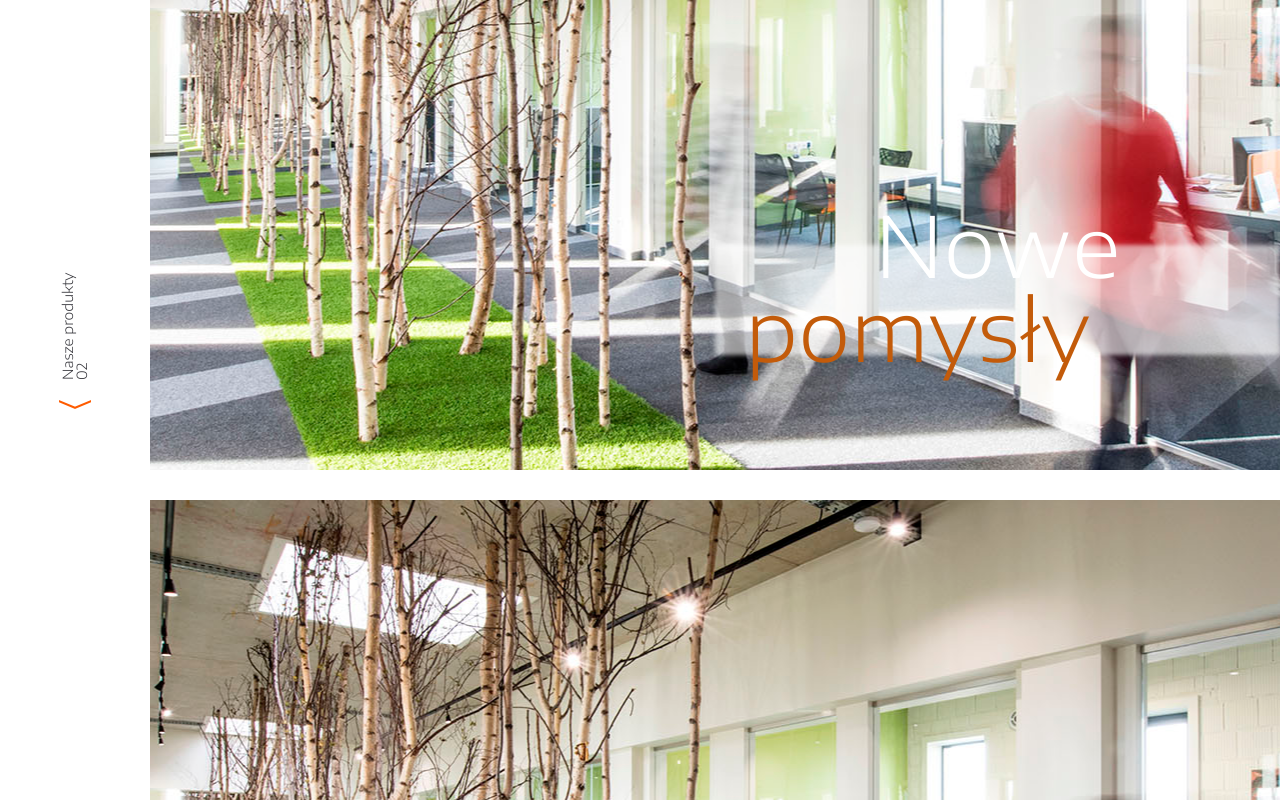
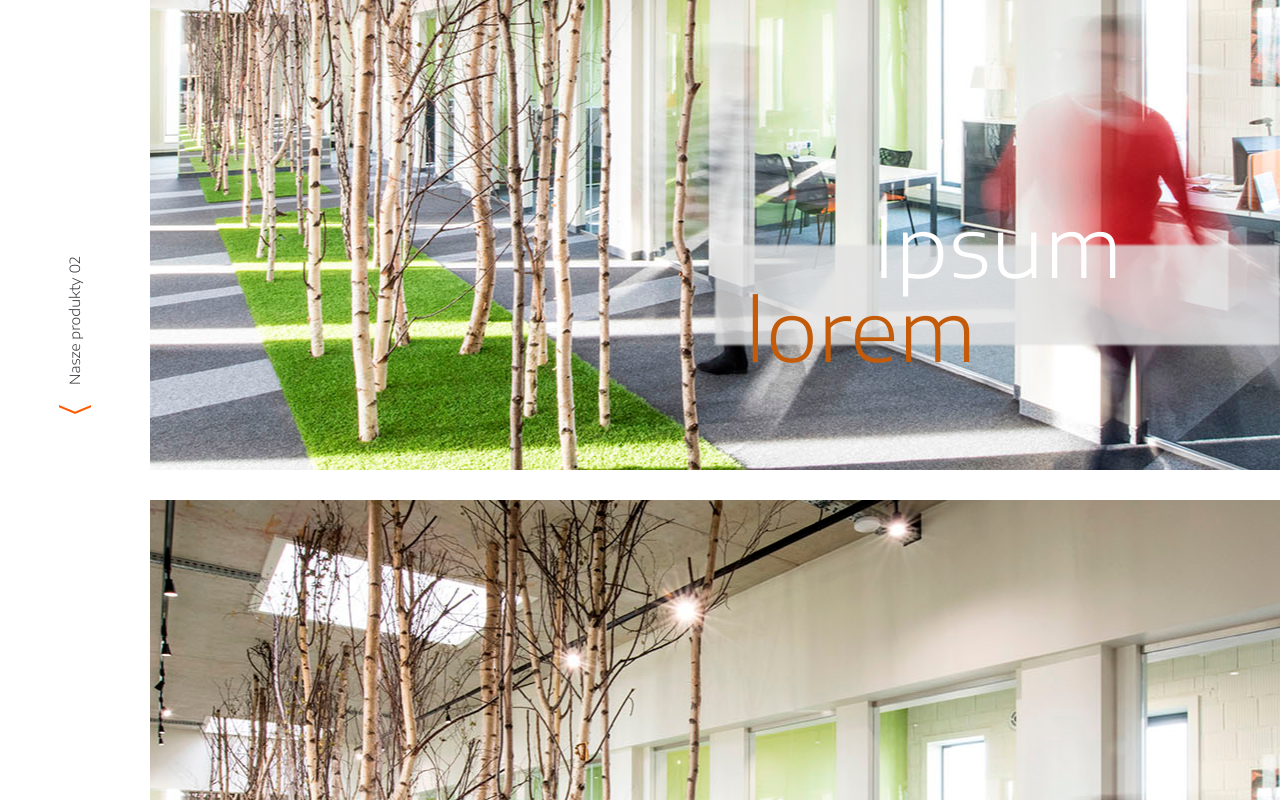
Before and after one commit to SerhiyAntipov/test, a plain HTML site: page index.html in a window 1280 px wide. Shown: the part 1200-2000 px from the top of the page. Drawn offline with Linux system fonts and the light colour scheme.

Commit message:
bg baner title

```diff
--- a/css/index.css
+++ b/css/index.css
@@ -160,8 +160,9 @@
     transform      : rotate(-90deg);
     display        : flex;
     align-items    : center;
-    position       : absolute;
-    bottom         : 120px;
+    position: absolute;
+    bottom: 180px;
+    min-width: 280px;
 }
 
 .banner__text {
@@ -172,15 +173,15 @@
 
 
 .banner__text::after {
-    content         : "";
-    display         : block;
-    width           : 100%;
-    height          : 110px;
-    position        : absolute;
-    bottom          : 15px;
-    filter          : blur(2px);
-    background-color: var(--color-white);
-    opacity         : 0.6;
+    content: "";
+    display: block;
+    width: 100%;
+    height: 100px;
+    position: absolute;
+    bottom: 25px;
+    filter: blur(1px);
+    background-color: var(--color-white-opacity);
+    opacity: 0.8;
 }
 
 .banner__text-title {
@@ -200,6 +201,10 @@
     }
     .banner__text-wrapper {
         min-height         : 600px;
+    }
+    .banner__text::after {
+        height: 70px;
+        bottom: 15px;
     }
 }
 
--- a/css/var.css
+++ b/css/var.css
@@ -2,6 +2,6 @@
     --color-grey: #35353b;
     --color-salmon-lite: #c35b0a;
     --color-white: #fff;
-    --color-white-opacity: #ffffff85;
+    --color-white-opacity: #e2e2e2;
     --color-black: #000;
   }
--- a/index.html
+++ b/index.html
@@ -60,8 +60,8 @@
                 </div>
                 <div class="banner__text-wrapper">
                     <div class="banner__text">
-                        <p class="banner__text-title">Nowe</p>
-                        <p class="banner__text-subtitle">pomysły</p>
+                        <p class="banner__text-title">Ipsum</p>
+                        <p class="banner__text-subtitle">lorem</p>
                     </div>
                 </div>
             </section>
```
